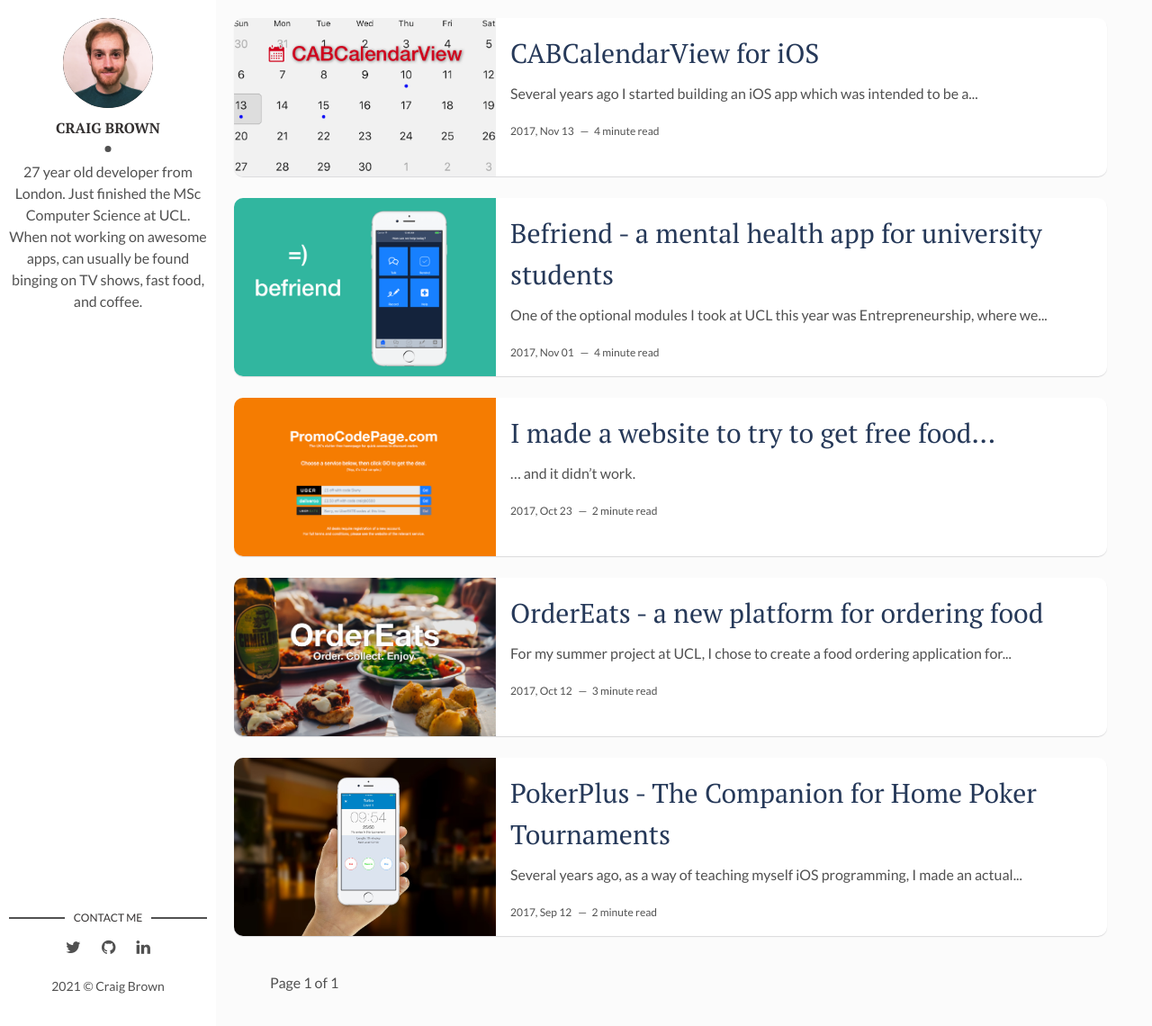
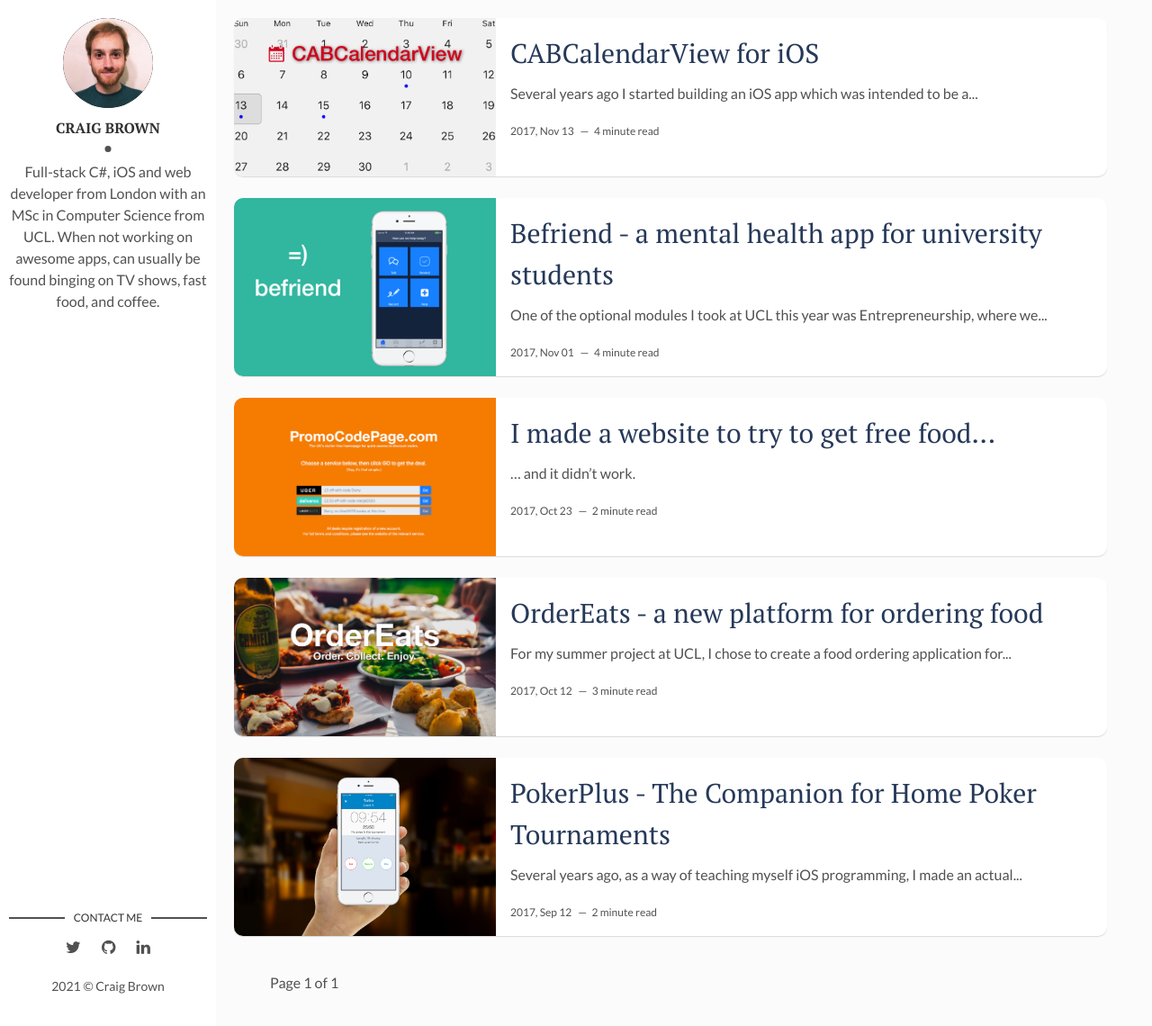
Before and after one commit to craigbrown/craigbrown.uk, a Jekyll site: the page built from index.html, in a window 1280 px wide and 1140 px high. Shown: the whole window at 90% size. Built offline with Jekyll 4.4.1, drawn with Linux system fonts in a browser that asks for light colours; the list of posts is cut into pages by our own code.

Commit message:
Updated config
- Changed URL references to new URL
- Improved description and about section
- Removed twitter link

```diff
--- a/_config.yml
+++ b/_config.yml
@@ -1,19 +1,17 @@
-title: craig24.com | Craig Brown
+title: craigbrown.uk | Craig's Blog
 description: > # this means to ignore newlines until "baseurl:"
-  Write an awesome description for your new site here. You can edit this
-  line in _config.yml. It will appear in your document head meta (for
-  Google search results) and in your feed.xml site description.
+  The blog of Craig Brown, a London-based full-stack developer of C#, iOS and web technologies.
 permalink: ':title/'
 baseurl: "" # the subpath of your site, e.g. /blog
-url: "https://frakur.github.io/craig24" # the base hostname & protocol for your site, e.g. http://example.com
+url: "https://craigbrown.uk" # the base hostname & protocol for your site, e.g. http://example.com
 
 # Author Settings
 author: Craig Brown # add your name
 author-img: profile-sq.png # add your photo
-about-author: 27 year old developer from London. Just finished the MSc Computer Science at UCL. When not working on awesome apps, can usually be found binging on TV shows, fast food, and coffee. # add description
-twitter: CraigAB24 # add your Twitter handle
+about-author: Full-stack C#, iOS and web developer from London with an MSc in Computer Science from UCL. When not working on awesome apps, can usually be found binging on TV shows, fast food, and coffee. # add description
+#twitter: CraigAB24 # add your Twitter handle
 #facebook: # add your Facebook handle
-github: frakur # add your Github handle
+github: craigbrown # add your Github handle
 linkedin: craig24 # add your Linkedin handle
 #email: cb@craig24.com # add your Email address
 
```
